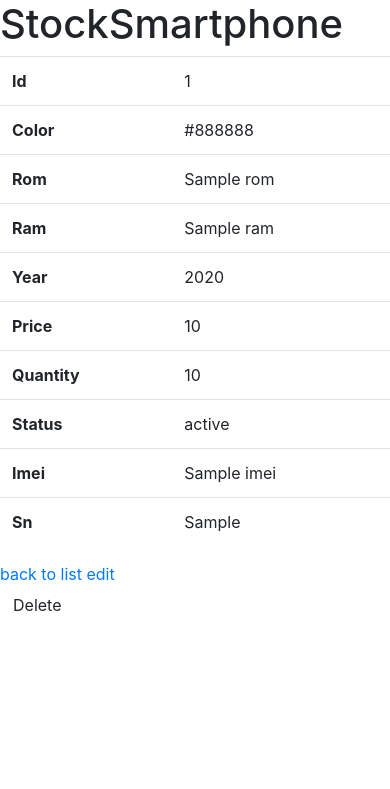
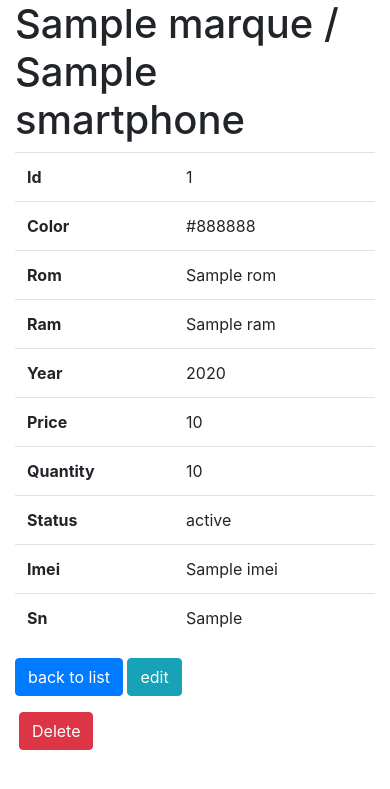
Before and after one commit to Ya27cine/store_phone_api, a Symfony app: template templates/stock_smartphone/show.html.twig in a window 390 px wide. Shown: the top 789 px of the page. Run offline with Twig, Linux system fonts and the light colour scheme; the template is opened without the code that fills it: most values are stand-ins (such as "Sample title", 1, 10 or a date in 2020); some libraries are stand-ins or nearby versions.

Commit message:
add links {smartphone <=> stock variants}

```diff
--- a/templates/smartphone/index.html.twig
+++ b/templates/smartphone/index.html.twig
@@ -39,7 +39,7 @@
 							<td>{{ smartphone.Name }}</td>
 							<td>{{ smartphone.description }}</td>
 							<td>
-								<a class="btn btn-info" href="{{ path('stock_smartphone_index') }}">Variants</a>
+								<a class="btn btn-info" href="{{ path('stock_smartphone_index', {'id': smartphone.id, 'marque': smartphone.Marque}) }}">Variants</a>
 								<a class="btn btn-primary" href="{{ path('smartphone_show', {'id': smartphone.id}) }}">show</a>
 								<a class="btn btn-danger" href="{{ path('smartphone_edit', {'id': smartphone.id}) }}">edit</a>
 							</td>
--- a/templates/stock_smartphone/_delete_form.html.twig
+++ b/templates/stock_smartphone/_delete_form.html.twig
@@ -1,4 +1,4 @@
-<form method="post" action="{{ path('stock_smartphone_delete', {'id': stock_smartphone.id}) }}" onsubmit="return confirm('Are you sure you want to delete this item?');">
-    <input type="hidden" name="_token" value="{{ csrf_token('delete' ~ stock_smartphone.id) }}">
-    <button class="btn">Delete</button>
+<form class="my-3 mx-1" method="post" action="{{ path('stock_smartphone_delete', {'id': stock_smartphone.id}) }}" onsubmit="return confirm('Are you sure you want to delete this item?');">
+	<input type="hidden" name="_token" value="{{ csrf_token('delete' ~ stock_smartphone.id) }}">
+	<button class="btn btn-danger">Delete</button>
 </form>
--- a/templates/stock_smartphone/_form.html.twig
+++ b/templates/stock_smartphone/_form.html.twig
@@ -1,4 +1,4 @@
 {{ form_start(form) }}
-    {{ form_widget(form) }}
-    <button class="btn">{{ button_label|default('Save') }}</button>
+{{ form_widget(form) }}
+<button class="btn btn-success">{{ button_label|default('Save') }}</button>
 {{ form_end(form) }}
--- a/templates/stock_smartphone/index.html.twig
+++ b/templates/stock_smartphone/index.html.twig
@@ -13,7 +13,7 @@
 
 			</div>
 			<div class="col-md-5">
-				<a class="btn btn-success btn-block" href="{{ path('stock_smartphone_new') }}">Create new</a>
+				<a class="btn btn-success btn-block" href="{{ path('stock_smartphone_new', {'id_smartphone':id_smartphone,'marque':marque}) }}">Create new</a>
 
 			</div>
 
@@ -50,7 +50,7 @@
 							<td>{{ stock_smartphone.sn }}</td>
 							<td>
 								<a class="btn btn-primary" href="{{ path('stock_smartphone_show', {'id': stock_smartphone.id}) }}">show</a>
-								<a class="btn btn-danger" href="{{ path('stock_smartphone_edit', {'id': stock_smartphone.id}) }}">edit</a>
+								<a class="btn btn-danger" href="{{ path('stock_smartphone_edit', {'id': stock_smartphone.id, 'id_smartphone': stock_smartphone.smartphone.id}) }}">edit</a>
 							</td>
 						</tr>
 					{% else %}
--- a/templates/stock_smartphone/show.html.twig
+++ b/templates/stock_smartphone/show.html.twig
@@ -1,9 +1,19 @@
 {% extends 'base.html.twig' %}
 
-{% block title %}StockSmartphone{% endblock %}
+{% block title %}StockSmartphone
+{% endblock %}
 
 {% block body %}
-    <h1>StockSmartphone</h1>
+	<div class="container">
+		<div>
+			<h1>
+				{{ stock_smartphone.smartphone.marque }}
+				/
+
+				{{ stock_smartphone.smartphone.name }}
+			</h1>
+
+		</div>
 
 		<table class="table">
 			<tbody>
@@ -50,9 +60,13 @@
 			</tbody>
 		</table>
 
-    <a href="{{ path('stock_smartphone_index') }}">back to list</a>
+		<a class="btn btn-primary" href="{{ path('stock_smartphone_index', {'id': stock_smartphone.smartphone.id, 'marque': stock_smartphone.smartphone.Marque}) }}">back to list</a>
 
-    <a href="{{ path('stock_smartphone_edit', {'id': stock_smartphone.id}) }}">edit</a>
+		<a class="btn btn-info" href="{{ path('stock_smartphone_edit', {'id': stock_smartphone.id, 'id_smartphone': stock_smartphone.smartphone.id }) }}">edit</a>
 
 		{{ include('stock_smartphone/_delete_form.html.twig') }}
+
+	</div>
+
+
 {% endblock %}
```
Also changed, not shown: src/Controller/StockSmartphoneController.php (+24 -7 lines), templates/stock_smartphone/edit.html.twig (+21 -5 lines), templates/stock_smartphone/new.html.twig (+25 -4 lines). Lines whose indentation alone changed are shown as unchanged.
